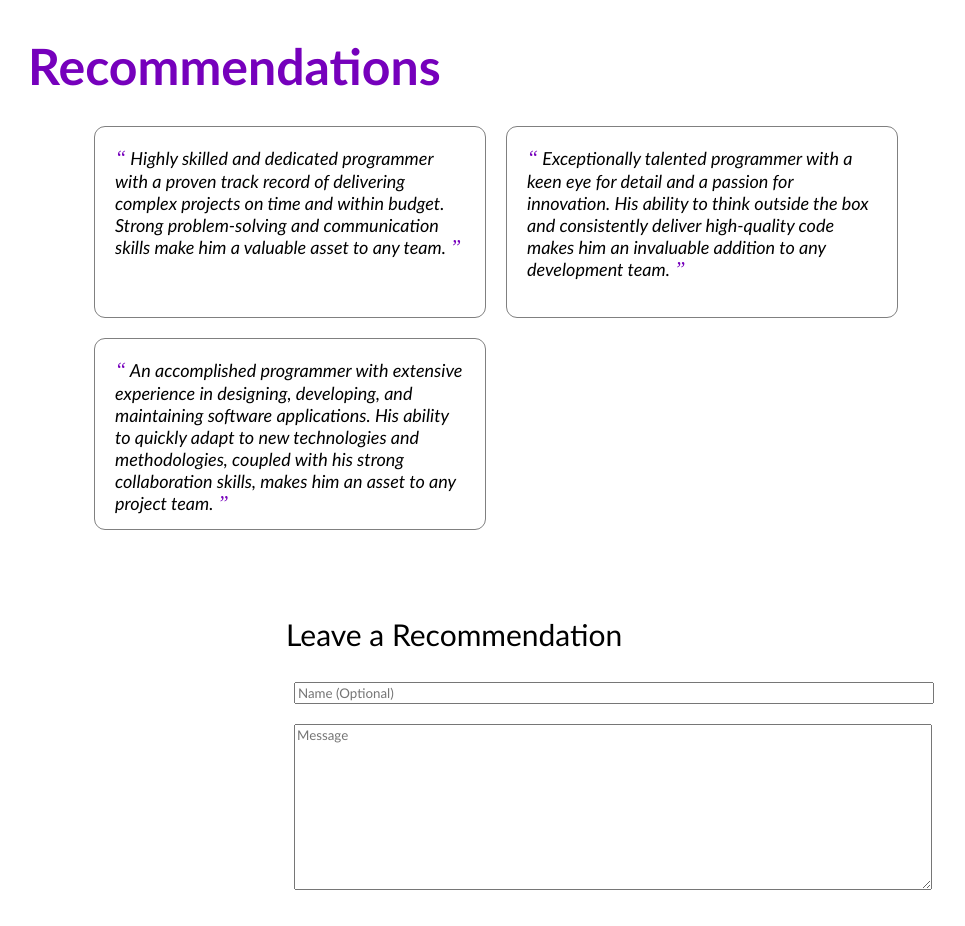
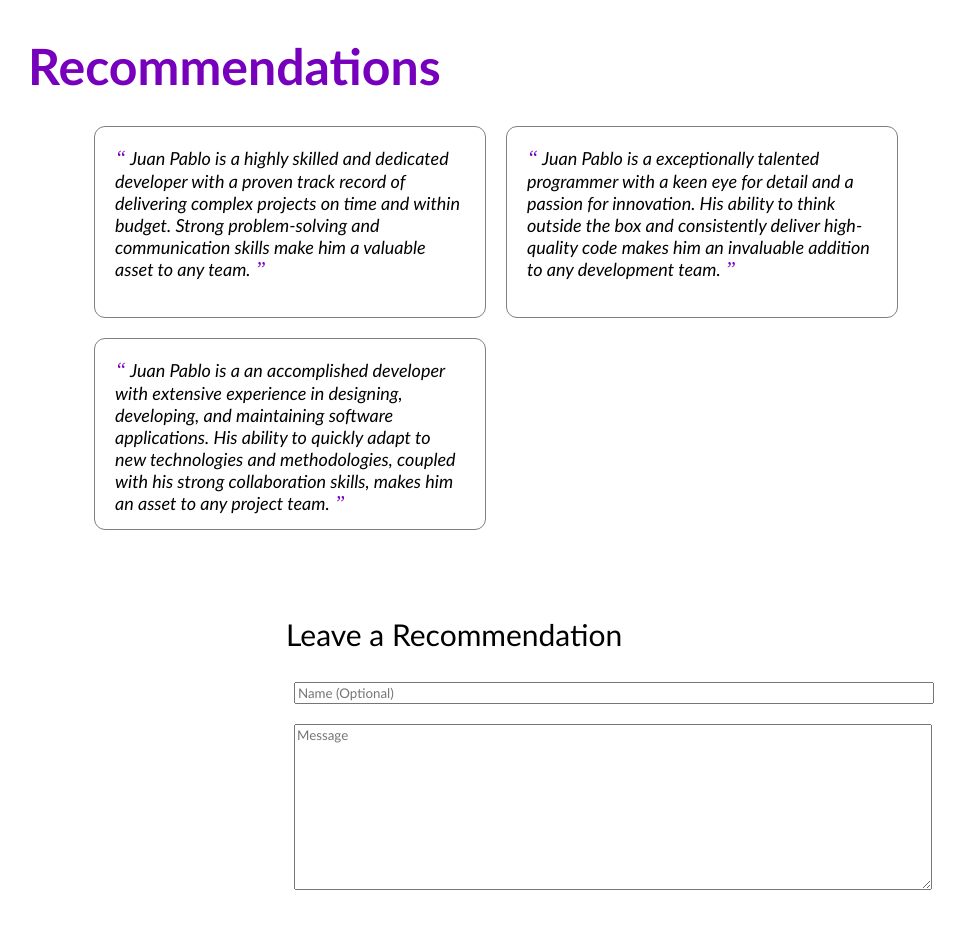
Before and after one commit to JuanPabloVonLandwust/my-portfolio, a plain HTML site: page index.html in a window 1280 px wide. Shown: the part 1900-2826 px from the top of the page, without its empty margins (40-1005 px from the left). Drawn offline with Linux system fonts and the light colour scheme.

Commit message:
Add files via upload
Added info to recommendations

```diff
--- a/index.html
+++ b/index.html
@@ -126,19 +126,19 @@
       <div class="all_recommendations" id="all_recommendations">
         <div class="recommendation">
           <span>&#8220;</span>
-          Highly skilled and dedicated programmer with a proven track record of delivering complex projects on time and within budget.
+          Juan Pablo is a highly skilled and dedicated developer with a proven track record of delivering complex projects on time and within budget.
           Strong problem-solving and communication skills make him a valuable asset to any team.
           <span>&#8221;</span>
         </div>
         <div class="recommendation">
           <span>&#8220;</span>
-          Exceptionally talented programmer with a keen eye for detail and a passion for innovation.
+          Juan Pablo is a exceptionally talented programmer with a keen eye for detail and a passion for innovation.
           His ability to think outside the box and consistently deliver high-quality code makes him an invaluable addition to any development team.
           <span>&#8221;</span>
         </div>
         <div class="recommendation">
           <span>&#8220;</span>
-          An accomplished programmer with extensive experience in designing, developing, and maintaining software applications.
+          Juan Pablo is a an accomplished developer with extensive experience in designing, developing, and maintaining software applications.
           His ability to quickly adapt to new technologies and methodologies, coupled with his strong collaboration skills, makes him an asset to any project team.
           <span>&#8221;</span>
         </div>
```
